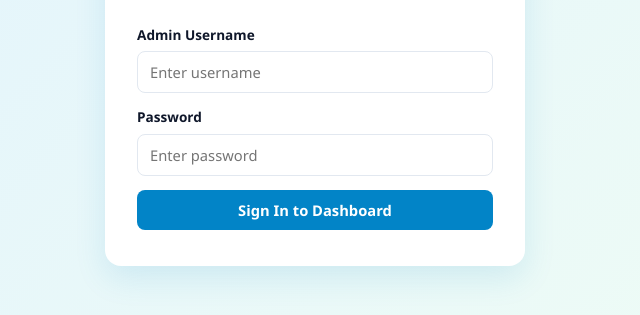
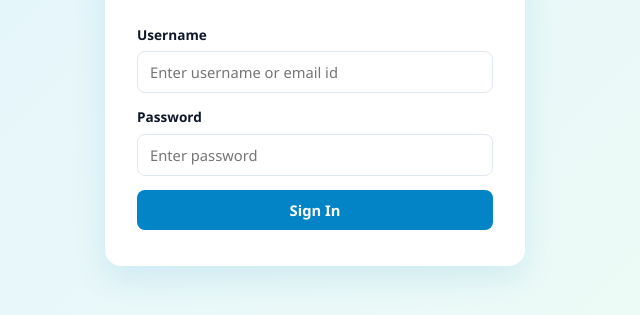
Before and after one commit to Pri812022/Care-Plus, a plain HTML site: page index.html in a window 1280 px wide. Shown: the part 357-672 px from the top of the page, without its empty margins (325-965 px from the left). Drawn offline with Linux system fonts and the light colour scheme.

Commit message:
Update RAEDME.md

```diff
--- a/index.html
+++ b/index.html
@@ -26,14 +26,14 @@
 
       <form id="login-form" novalidate>
         <div class="form-group">
-          <label for="login-username">Admin Username</label>
-          <input type="text" id="login-username" placeholder="Enter username" required />
+          <label for="login-username">Username </label>
+          <input type="text" id="login-username" placeholder="Enter username or email id" required />
         </div>
         <div class="form-group">
           <label for="login-password">Password</label>
           <input type="password" id="login-password" placeholder="Enter password" required />
         </div>
-        <button type="submit" class="btn btn-primary btn-block">Sign In to Dashboard</button>
+        <button type="submit" class="btn btn-primary btn-block">Sign In</button>
       </form>
     </div>
   </section>
```
